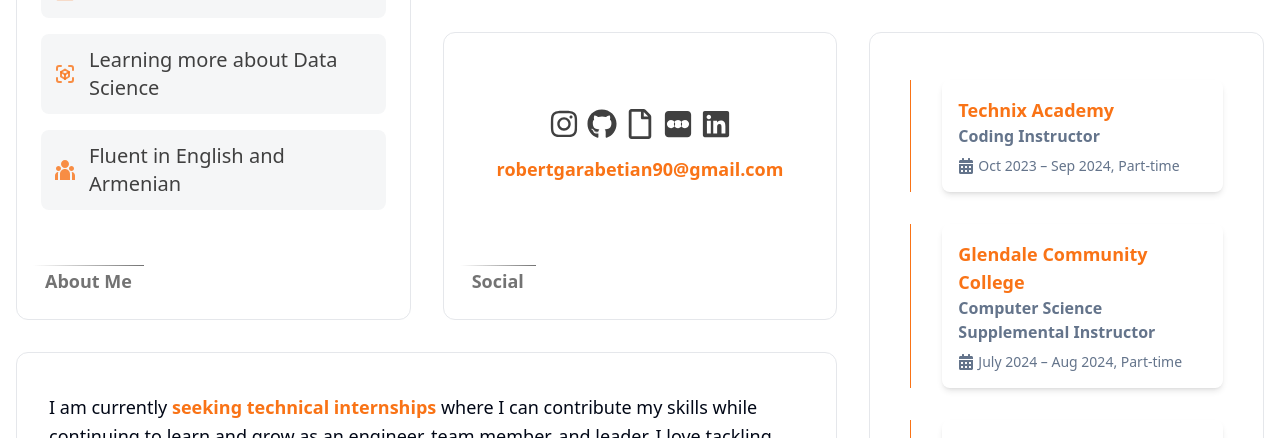
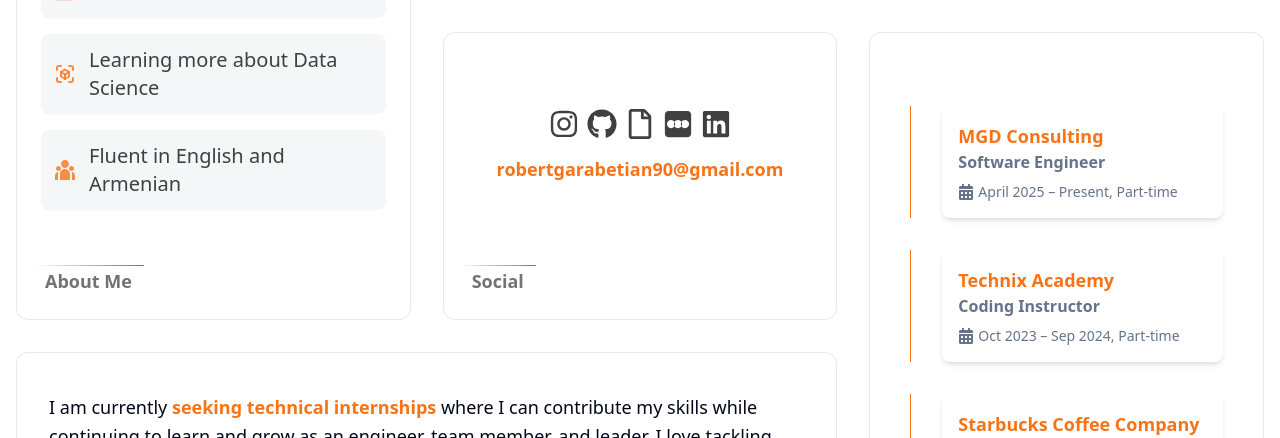
Before and after one commit to RobertGarabetian/portfolio, a Next.js app: page / in a window 1280 px wide. Shown: the part 1220-1658 px from the top of the page. Built offline with nearby package versions, Linux system fonts and the light colour scheme.

Commit message:
experience update

```diff
--- a/src/components/ui/ExperienceSkeleton.tsx
+++ b/src/components/ui/ExperienceSkeleton.tsx
@@ -1,6 +1,19 @@
 import React from "react";
 import { FaCalendarAlt } from "react-icons/fa";
 const experiences = [
+  {
+    name: "MGD Consulting",
+    details: {
+      location: "Glendale, California",
+      role: "Software Engineer",
+      duration: "April 2025 – Present, Part-time",
+      description: [
+        "Hosted online collaborative sessions to provide supplemental instruction for students in CSIS 151 Python Programming (28 students) and CSIS 135 Programming in C/C++ (30 students).",
+        "Worked alongside students to debug programming assignments, teach and utilize Git for version control, and improve overall understanding of class material.",
+        "Managed the lab portion of the CSIS 135 class by planning weekly activities where students could work in teams to solve programming problems relating to what they had learned in class that week.",
+      ],
+    },
+  },
   {
     name: "Technix Academy",
     details: {
@@ -14,19 +27,19 @@ const experiences = [
       ],
     },
   },
-  {
-    name: "Glendale Community College",
-    details: {
-      location: "Glendale, California",
-      role: "Computer Science Supplemental Instructor",
-      duration: "July 2024 – Aug 2024, Part-time",
-      description: [
-        "Hosted online collaborative sessions to provide supplemental instruction for students in CSIS 151 Python Programming (28 students) and CSIS 135 Programming in C/C++ (30 students).",
-        "Worked alongside students to debug programming assignments, teach and utilize Git for version control, and improve overall understanding of class material.",
-        "Managed the lab portion of the CSIS 135 class by planning weekly activities where students could work in teams to solve programming problems relating to what they had learned in class that week.",
-      ],
-    },
-  },
+  // {
+  //   name: "Glendale Community College",
+  //   details: {
+  //     location: "Glendale, California",
+  //     role: "Computer Science Supplemental Instructor",
+  //     duration: "July 2024 – Aug 2024, Part-time",
+  //     description: [
+  //       "Hosted online collaborative sessions to provide supplemental instruction for students in CSIS 151 Python Programming (28 students) and CSIS 135 Programming in C/C++ (30 students).",
+  //       "Worked alongside students to debug programming assignments, teach and utilize Git for version control, and improve overall understanding of class material.",
+  //       "Managed the lab portion of the CSIS 135 class by planning weekly activities where students could work in teams to solve programming problems relating to what they had learned in class that week.",
+  //     ],
+  //   },
+  // },
   {
     name: "Starbucks Coffee Company",
     details: {
```
